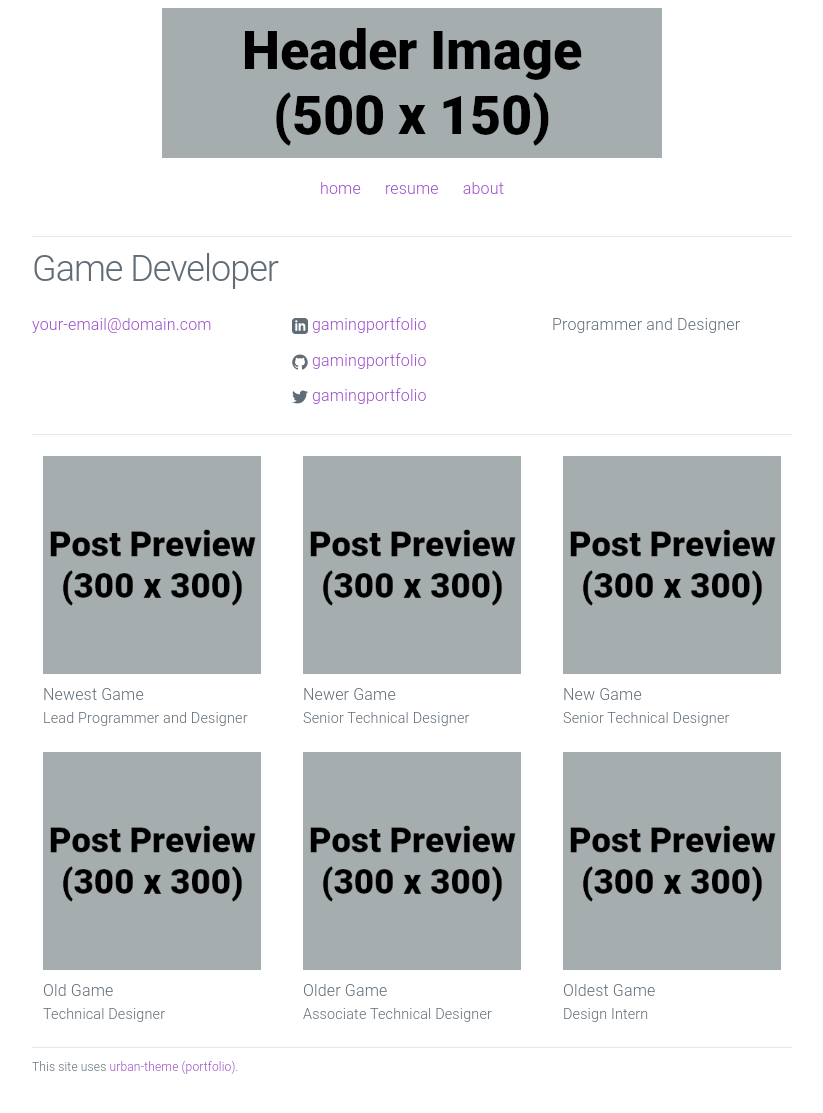
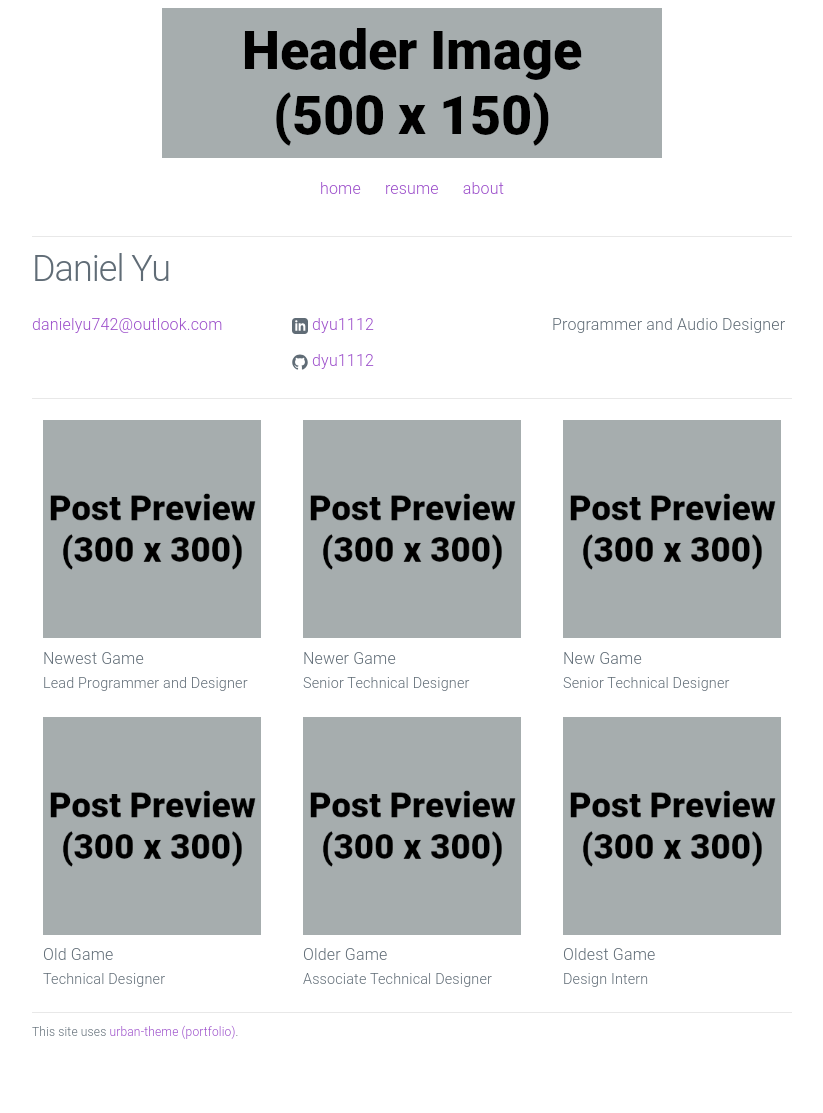
Before and after one commit to dyu1112/dyu1112.github.io, a Jekyll site: the page built from index.html, in a window 1280 px wide. Shown: the whole page, without its empty margins (228-1051 px from the left). Built offline with Jekyll 4.4.1, drawn with Linux system fonts in a browser that asks for light colours; after the commit the page ends 1077 px from its top, so only the background shows below that.

Commit message:
Update _config.yml

```diff
--- a/_config.yml
+++ b/_config.yml
@@ -1,12 +1,11 @@
 # Site settings
-title: Game Developer
-email: your-email@domain.com
+title: Daniel Yu
+email: danielyu742@outlook.com
 description: > # keep this and put description below
-  Programmer and Designer
-url: "https://yourdomain.com" # the base hostname & protocol for your site
-linkedin_url: "https://www.linkedin.com/in/gamingportfolio"
-github_username: gamingportfolio
-twitter_username: gamingportfolio
+  Programmer and Audio Designer
+url: "https://danielyu.github.io" # the base hostname & protocol for your site
+linkedin_url: "https://www.linkedin.com/in/daniel-yu-aa4b8420b/"
+github_username: dyu1112
 footer_text: "This site uses <a href='https://github.com/gamingportfolio/urban-theme-portfolio'>urban-theme (portfolio)</a>."
 
 # Build settings
```
